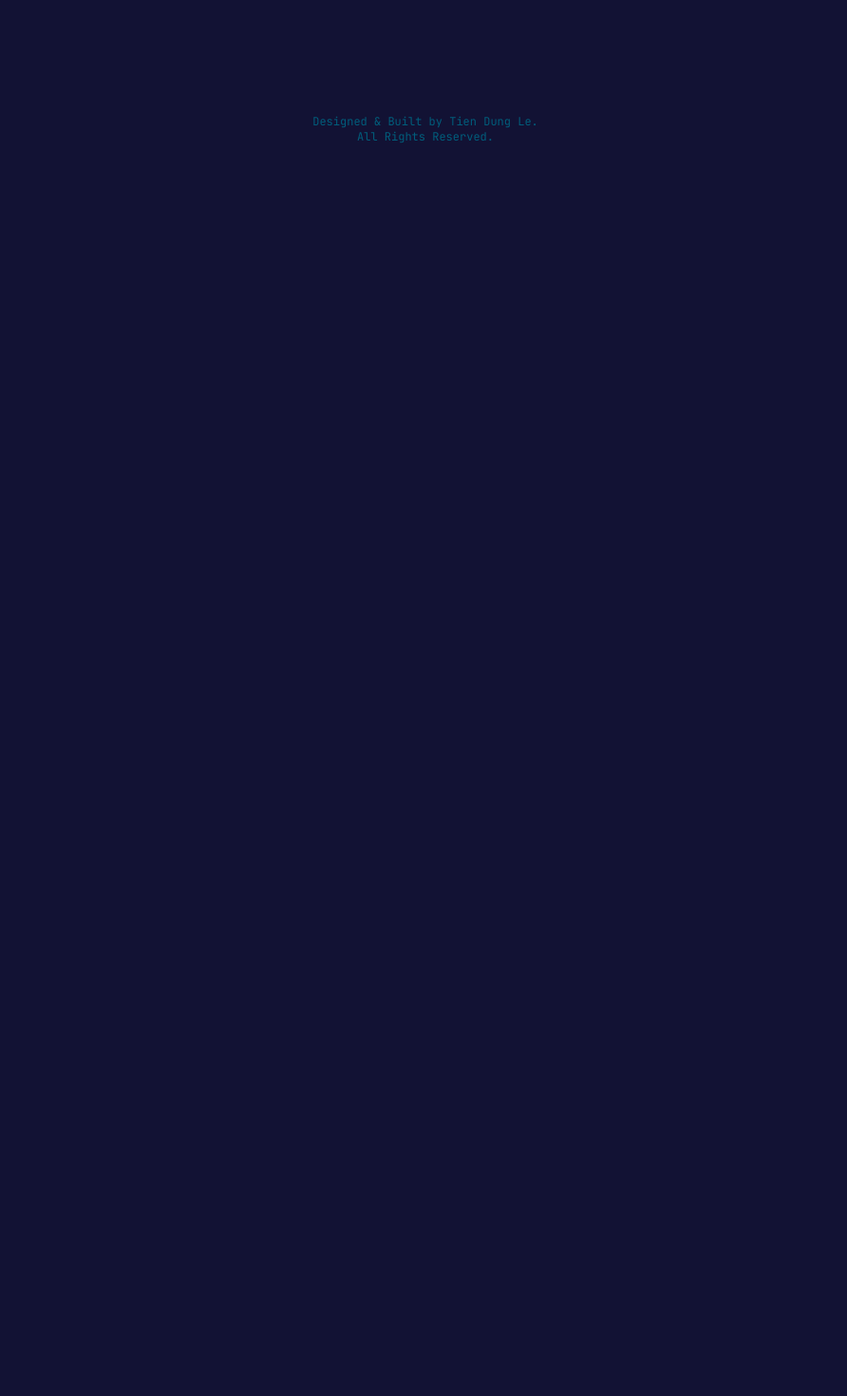
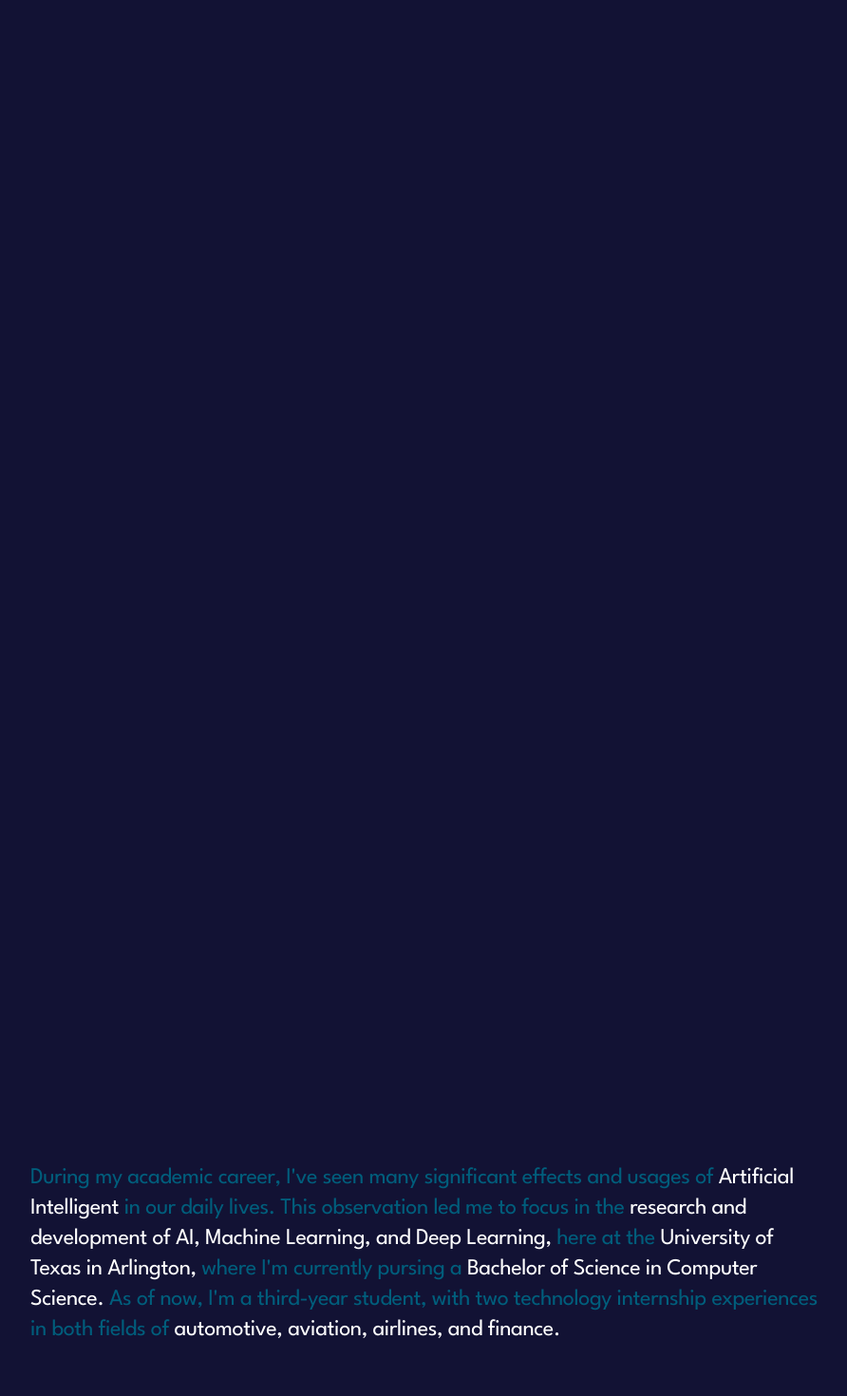
Before and after one commit to tienthedev/v3.tienl.dev, a Next.js app: page / in a window 1280 px wide. Shown: the part 1480-2950 px from the top of the page at 95% size, without its empty margins (192-1084 px from the left). Before the commit the page ends 1672 px from the top, so only its background shows below. Built offline with nearby package versions, Linux system fonts and the light colour scheme.

Commit message:
added 2 new elements

```diff
--- a/src/app/page.tsx
+++ b/src/app/page.tsx
@@ -5,7 +5,8 @@ import Loader from '../components/Loader/Loader';
 import Hero from '../components/Hero/Hero';
 import About from "@/components/About/About";
 import Footer from "@/components/Footer/Footer";
-
+import Experience from "@/components/Experience/Experience";
+import Projects from "@/components/Projects/Projects"
 
 const Home: React.FC = () => {
   const [loading, setLoading] = useState(true);
@@ -27,7 +28,10 @@ const Home: React.FC = () => {
         <Navbar />
         <Hero />
           <About />
-        <Footer />
+          <Experience/>
+          <Projects />
+          <Footer />
+
       </main>
   );
 };
--- /dev/null
+++ b/src/components/Experience/Experience.tsx
@@ -0,0 +1,18 @@
+import React from 'react';
+import {League_Spartan} from "next/font/google";
+
+const league_spartan = League_Spartan({subsets: ['latin']})
+
+const Experience: React.FC = () => {
+    return (
+        <div id={"experience"}
+             className={`h-screen w-screen flex flex-col justify-center items-center text-left -tracking-wide px-10 lg:px-56 ${league_spartan.className} z-0`}>
+            <div className="flex flex-col">
+
+
+            </div>
+        </div>
+    );
+};
+
+export default Experience;
--- /dev/null
+++ b/src/components/Projects/Projects.tsx
@@ -0,0 +1,23 @@
+import React from 'react';
+import {League_Spartan} from "next/font/google";
+
+const league_spartan = League_Spartan({subsets: ['latin']})
+
+const Projects: React.FC = () => {
+    return (
+        <div id={"project"}
+             className={`h-screen w-screen flex flex-col justify-center items-center text-left -tracking-wide px-10 lg:px-56 ${league_spartan.className} z-0`}>
+            <div className="flex flex-col">
+
+                <p className="lg:text-2xl text-md text-tertiary  animate-fadeUp delay-600 hidden-initially">
+                    During my academic career, I&apos;ve seen many significant effects and usages of <span className="text-white"> Artificial Intelligent </span>in our daily lives.
+                    This observation led me to focus in the <span className="text-white"> research and development of AI, Machine Learning, and Deep Learning,</span> here at the <span className="text-white"> University of Texas in Arlington,</span> where I&apos;m currently pursing a <span className="text-white"> Bachelor of Science in Computer Science. </span>
+                    As of now, I&apos;m a third-year student, with two technology internship experiences in both fields of
+                    <span className="text-white"> automotive, aviation, airlines, and finance.</span>
+                </p>
+            </div>
+        </div>
+    );
+};
+
+export default Projects;
```
